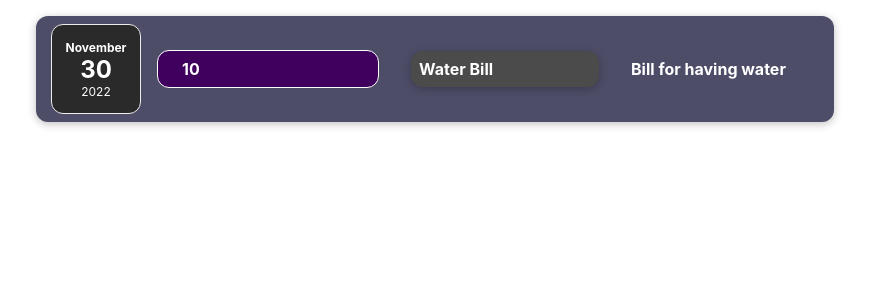
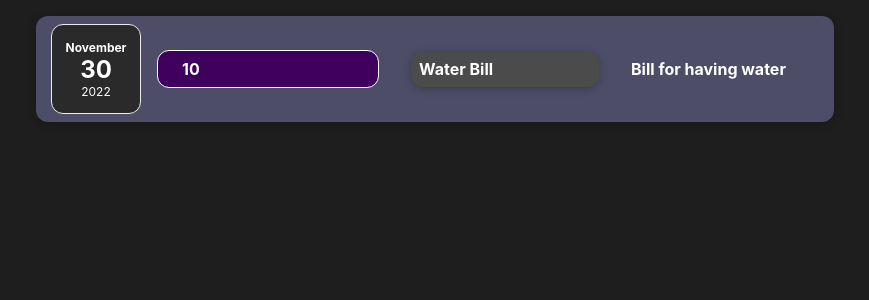
Before and after one commit to SubjectZero0/Max_React_course, a React (Create React App) app in the folder my_expenses/: page / in a window 1280 px wide. Shown: the top 300 px of the page, without its empty margins (205-1074 px from the left). Built offline with nearby package versions, Linux system fonts and the light colour scheme.

Commit message:
Makes body dark

```diff
--- a/my_expenses/src/index.css
+++ b/my_expenses/src/index.css
@@ -1,13 +1,12 @@
 body {
-  margin: 0;
-  font-family: -apple-system, BlinkMacSystemFont, 'Segoe UI', 'Roboto', 'Oxygen',
-    'Ubuntu', 'Cantarell', 'Fira Sans', 'Droid Sans', 'Helvetica Neue',
-    sans-serif;
-  -webkit-font-smoothing: antialiased;
-  -moz-osx-font-smoothing: grayscale;
+	margin: 0;
+	font-family: -apple-system, BlinkMacSystemFont, "Segoe UI", "Roboto", "Oxygen", "Ubuntu", "Cantarell", "Fira Sans", "Droid Sans", "Helvetica Neue",
+		sans-serif;
+	-webkit-font-smoothing: antialiased;
+	-moz-osx-font-smoothing: grayscale;
+	background-color: rgb(31, 30, 30);
 }
 
 code {
-  font-family: source-code-pro, Menlo, Monaco, Consolas, 'Courier New',
-    monospace;
+	font-family: source-code-pro, Menlo, Monaco, Consolas, "Courier New", monospace;
 }
```
